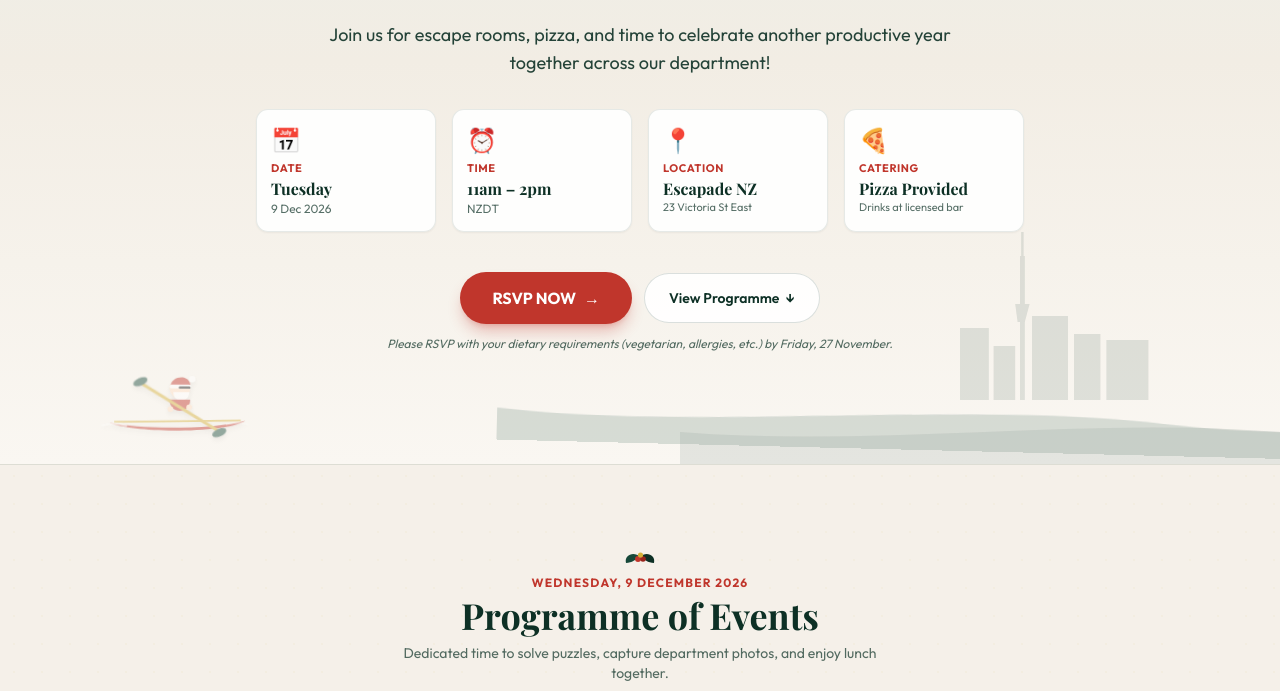
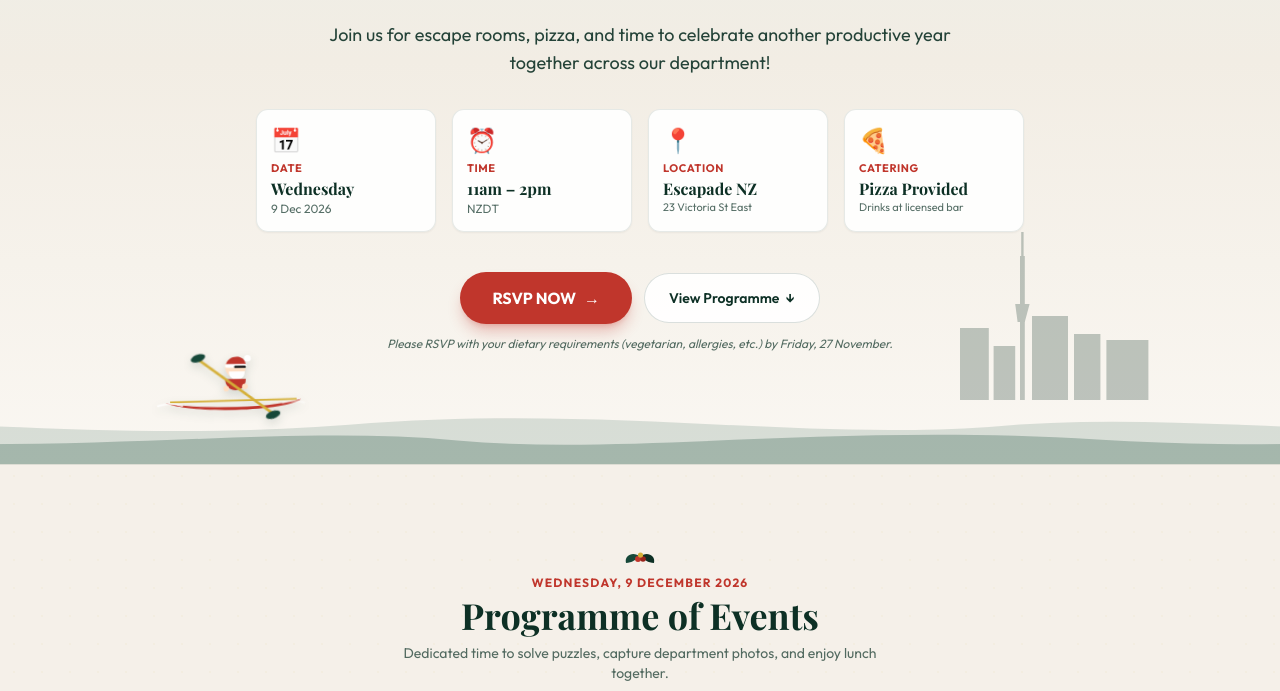
Before and after one commit to ZetaWilliam/Christmas2026, a website: page index.html in a window 1280 px wide. Shown: the part 406-1097 px from the top of the page. Drawn offline with nearby package versions, Linux system fonts and the light colour scheme; a web font is replaced by a local one.

Commit message:
Animate full-width harbour waves and crossing Santa

```diff
--- a/index.html
+++ b/index.html
@@ -84,6 +84,107 @@
       pointer-events: none;
       z-index: 40;
     }
+
+    /* Full-width harbour animation */
+    .harbour-wave-stage {
+      position: absolute;
+      left: 0;
+      right: 0;
+      bottom: 0;
+      height: 112px;
+      overflow: hidden;
+      pointer-events: none;
+      z-index: 0;
+    }
+
+    .harbour-wave {
+      position: absolute;
+      left: 0;
+      bottom: 0;
+      width: 200vw;
+      min-width: 200%;
+      will-change: transform;
+    }
+
+    .harbour-wave-back {
+      height: 72px;
+      opacity: 0.24;
+      animation: harbourWaveDrift 22s linear infinite;
+    }
+
+    .harbour-wave-front {
+      height: 58px;
+      opacity: 0.34;
+      animation: harbourWaveDrift 14s linear infinite reverse;
+    }
+
+    .santa-crossing {
+      position: absolute;
+      left: -190px;
+      bottom: 38px;
+      width: 150px;
+      height: 85px;
+      z-index: 2;
+      will-change: transform;
+      animation: santaSailAcross 24s linear infinite;
+    }
+
+    .santa-boat-art {
+      width: 100%;
+      height: 100%;
+      display: block;
+      filter: drop-shadow(0 4px 5px rgba(13, 48, 37, 0.16));
+      animation: santaBoatBob 2.4s ease-in-out infinite;
+    }
+
+    .santa-paddle {
+      transform-origin: 85px 48px;
+      animation: santaPaddleStroke 1.45s ease-in-out infinite;
+    }
+
+    @keyframes harbourWaveDrift {
+      from { transform: translateX(0); }
+      to { transform: translateX(-50%); }
+    }
+
+    @keyframes santaSailAcross {
+      0% { transform: translateX(0); }
+      100% { transform: translateX(calc(100vw + 380px)); }
+    }
+
+    @keyframes santaBoatBob {
+      0%, 100% { transform: translateY(0) rotate(-0.8deg); }
+      50% { transform: translateY(5px) rotate(0.8deg); }
+    }
+
+    @keyframes santaPaddleStroke {
+      0%, 100% { transform: rotate(-12deg); }
+      50% { transform: rotate(12deg); }
+    }
+
+    @media (max-width: 640px) {
+      .harbour-wave-stage { height: 92px; }
+      .harbour-wave-back { height: 60px; }
+      .harbour-wave-front { height: 48px; }
+      .santa-crossing {
+        left: -150px;
+        bottom: 29px;
+        width: 126px;
+        height: 72px;
+        animation-duration: 19s;
+      }
+    }
+
+    @media (prefers-reduced-motion: reduce) {
+      .harbour-wave-back,
+      .harbour-wave-front,
+      .santa-crossing,
+      .santa-boat-art,
+      .santa-paddle {
+        animation-play-state: paused !important;
+      }
+    }
+
   </style>
 </head>
 <body class="bg-holiday-pattern text-[#222222] font-sans antialiased selection:bg-cranberry selection:text-white relative">
@@ -144,7 +245,7 @@
   <!-- Hero 区域：奥克兰海湾天际线与划独木舟的夏季圣诞老人 -->
   <section id="about" class="relative pt-12 pb-20 md:pt-16 md:pb-28 overflow-hidden bg-gradient-to-b from-[#E7F0EB] via-sand to-parchment">
 
-    <div class="absolute inset-x-0 bottom-0 h-64 pointer-events-none opacity-45 overflow-hidden">
+    <div class="absolute inset-x-0 bottom-0 h-64 pointer-events-none overflow-hidden">
       <!-- 天空塔与城市剪影 -->
       <svg class="absolute bottom-10 right-8 sm:right-24 w-64 h-48 opacity-25" viewBox="0 0 200 160" fill="#0D3025">
         <rect x="70" y="20" width="4" height="120"/>
@@ -157,17 +258,19 @@
         <rect x="142" y="90" width="35" height="50"/>
       </svg>
 
-      <!-- 海湾水波 -->
-      <svg class="absolute bottom-0 w-[200%] h-16 animate-[floatRow_12s_ease-in-out_infinite]" viewBox="0 0 1200 48" fill="#164839" opacity="0.35">
-        <path d="M0,24 C150,38 350,10 500,24 C650,38 850,10 1000,24 C1150,38 1350,10 1500,24 L1500,48 L0,48 Z"/>
-      </svg>
-      <svg class="absolute bottom-0 w-[200%] h-12" viewBox="0 0 1200 48" fill="#0D3025" opacity="0.2">
-        <path d="M0,16 C200,32 400,0 600,16 C800,32 1000,0 1200,16 L1200,48 L0,48 Z"/>
-      </svg>
+      <!-- Full-width Auckland harbour waves: two seamless layers moving at different speeds -->
+      <div class="harbour-wave-stage" aria-hidden="true">
+        <svg class="harbour-wave harbour-wave-back" viewBox="0 0 2400 64" preserveAspectRatio="none" fill="#6F8F83">
+          <path d="M0,31 C180,15 360,47 600,29 C840,11 1010,43 1200,31 C1380,15 1560,47 1800,29 C2040,11 2210,43 2400,31 L2400,64 L0,64 Z"/>
+        </svg>
+        <svg class="harbour-wave harbour-wave-front" viewBox="0 0 2400 64" preserveAspectRatio="none" fill="#416A5B">
+          <path d="M0,38 C160,55 350,19 600,37 C850,55 1030,20 1200,38 C1360,55 1550,19 1800,37 C2050,55 2230,20 2400,38 L2400,64 L0,64 Z"/>
+        </svg>
+      </div>
 
-      <!-- 划独木舟的夏季圣诞老人 -->
-      <div class="absolute bottom-4 left-6 sm:left-24 animate-rower">
-        <svg width="150" height="85" viewBox="0 0 160 90" fill="none" class="filter drop-shadow-md">
+      <!-- Summer Santa continuously paddles from left to right -->
+      <div class="santa-crossing" aria-hidden="true">
+        <svg viewBox="0 0 160 90" fill="none" class="santa-boat-art">
           <path d="M10,65 C45,72 120,72 155,62 C135,76 35,76 10,65 Z" fill="#C0362C"/>
           <path d="M15,64 L150,62" stroke="#D4AF37" stroke-width="1.8"/>
           <circle cx="85" cy="28" r="11" fill="#FFDFC4"/>
@@ -179,13 +282,13 @@
           <path d="M74,40 C74,56 96,56 96,40 Z" fill="#C0362C"/>
           <circle cx="75" cy="50" r="3" fill="#FFDFC4"/>
           <circle cx="95" cy="48" r="3" fill="#FFDFC4"/>
-          <g class="animate-paddle" style="transform-origin: 85px 48px;">
+          <g class="santa-paddle">
             <line x1="42" y1="28" x2="128" y2="68" stroke="#D4AF37" stroke-width="3" stroke-linecap="round"/>
             <ellipse cx="40" cy="26" rx="8" ry="4" transform="rotate(-30 40 26)" fill="#164839"/>
             <ellipse cx="130" cy="70" rx="8" ry="4" transform="rotate(-30 130 70)" fill="#164839"/>
           </g>
-          <path d="M2,68 Q15,64 28,68" stroke="#ffffff" stroke-width="2" opacity="0.75" stroke-linecap="round"/>
-          <path d="M135,66 Q148,63 158,66" stroke="#ffffff" stroke-width="1.5" opacity="0.6" stroke-linecap="round"/>
+          <path d="M2,68 Q15,64 28,68" stroke="#FFFFFF" stroke-width="2" opacity="0.75" stroke-linecap="round"/>
+          <path d="M135,66 Q148,63 158,66" stroke="#FFFFFF" stroke-width="1.5" opacity="0.6" stroke-linecap="round"/>
         </svg>
       </div>
     </div>
@@ -232,7 +335,7 @@
         <div class="bg-white/90 p-3.5 rounded-xl border border-pine/10 shadow-sm hover:border-gold transition">
           <div class="text-xl sm:text-2xl mb-1">📅</div>
           <div class="text-[11px] font-bold uppercase tracking-wider text-cranberry">Date</div>
-          <div class="font-serif font-bold text-pine text-sm sm:text-base">Tuesday</div>
+          <div class="font-serif font-bold text-pine text-sm sm:text-base">Wednesday</div>
           <div class="text-xs text-pine/70">9 Dec 2026</div>
         </div>
 
```
